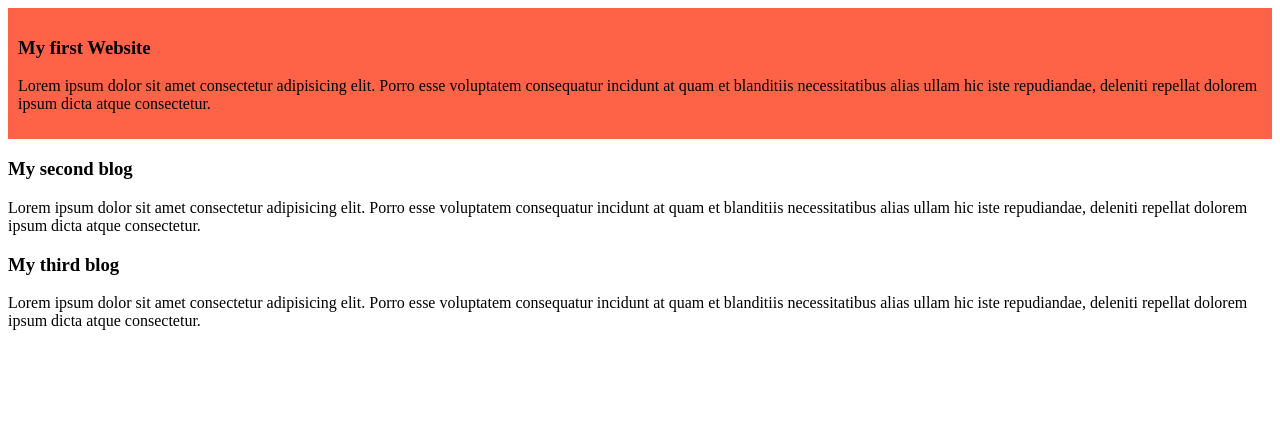
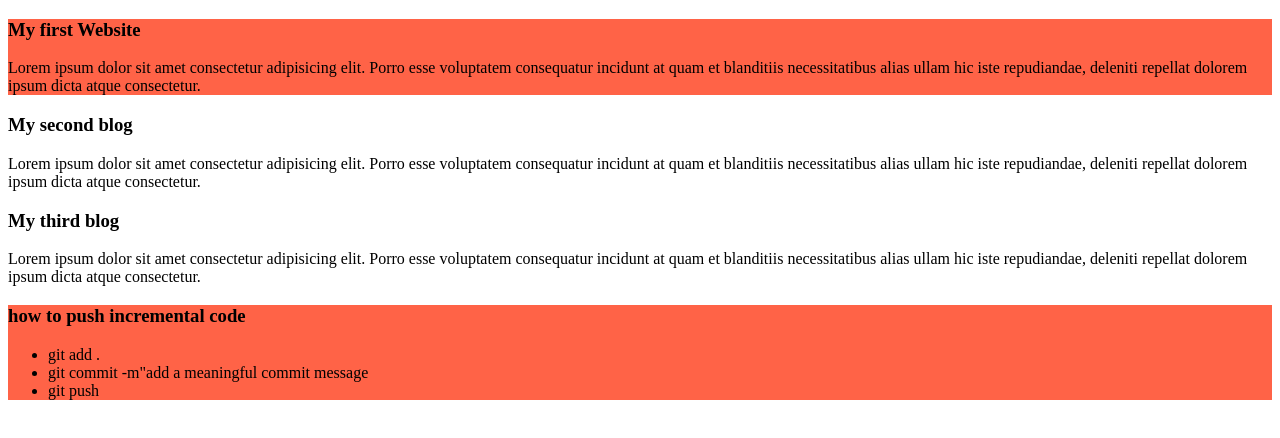
Before and after one commit to toriqulislamrupai/my-simple-website, a plain HTML site: page index.html in a window 1280 px wide. Drawn offline with Linux system fonts and the light colour scheme.

Commit message:
added a list to push code

```diff
--- a/index.html
+++ b/index.html
@@ -17,6 +17,14 @@
     <h3>My third blog</h3>
         <p>Lorem ipsum dolor sit amet consectetur adipisicing elit. Porro esse voluptatem consequatur incidunt at quam et blanditiis necessitatibus alias ullam hic iste repudiandae, deleniti repellat dolorem ipsum dicta atque consectetur.</p>
     </div>
+    <div>
+        <h3>how to push incremental code</h3>
+        <ul>
+            <li>git add .</li>
+            <li>git commit -m"add a meaningful commit message</li>
+            <li>git push</li>
+        </ul>
+    </div>
 
 </body>
 </html>
--- a/styles/blog.css
+++ b/styles/blog.css
@@ -1,4 +1,5 @@
 div{
     background-color: tomato;
-    padding: 10px;
+    padding: 10gpx;
+    margin-bottom: 10px;
 }
```
